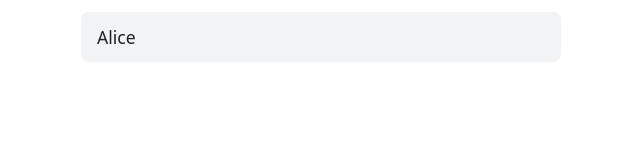
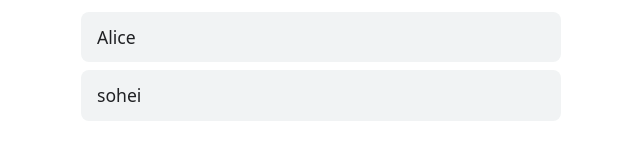
Before and after one commit to gdsc-osaka/react-example, a React (Vite) app: page / in a window 1280 px wide. Shown: the part 164-324 px from the top of the page, without its empty margins (319-959 px from the left). Built offline with nearby package versions, Linux system fonts and the light colour scheme.

Commit message:
feat: add sohei to participants

```diff
--- a/src/App.jsx
+++ b/src/App.jsx
@@ -3,6 +3,7 @@ import './App.css'
 function App() {
   const participants = [
     'Alice',
+    'sohei',
   ]
 
   return (
```
